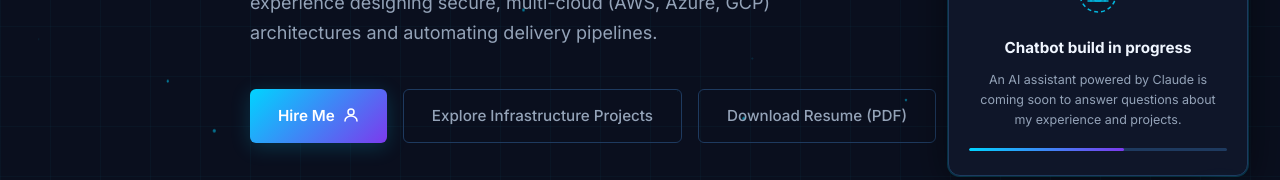
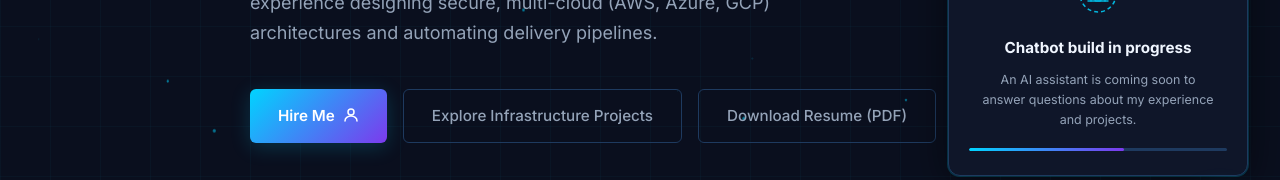
Before and after one commit to Nitheesh3009/portfolio, a Next.js app: page / in a window 1280 px wide. Both pictures are taken after a click on the button "AI". Shown: the part 524-704 px from the top of the page. Built offline with nearby package versions, Linux system fonts and the light colour scheme.

Commit message:
edited chatbot button

```diff
--- a/components/ChatbotButton.js
+++ b/components/ChatbotButton.js
@@ -33,7 +33,7 @@ export default function ChatbotButton() {
             </div>
             <p className={styles.statusText}>Chatbot build in progress</p>
             <p className={styles.statusSub}>
-              An AI assistant powered by Claude is coming soon to answer questions about my experience and projects.
+              An AI assistant is coming soon to answer questions about my experience and projects.
             </p>
             <div className={styles.progressBar}>
               <div className={styles.progressFill} />
```
